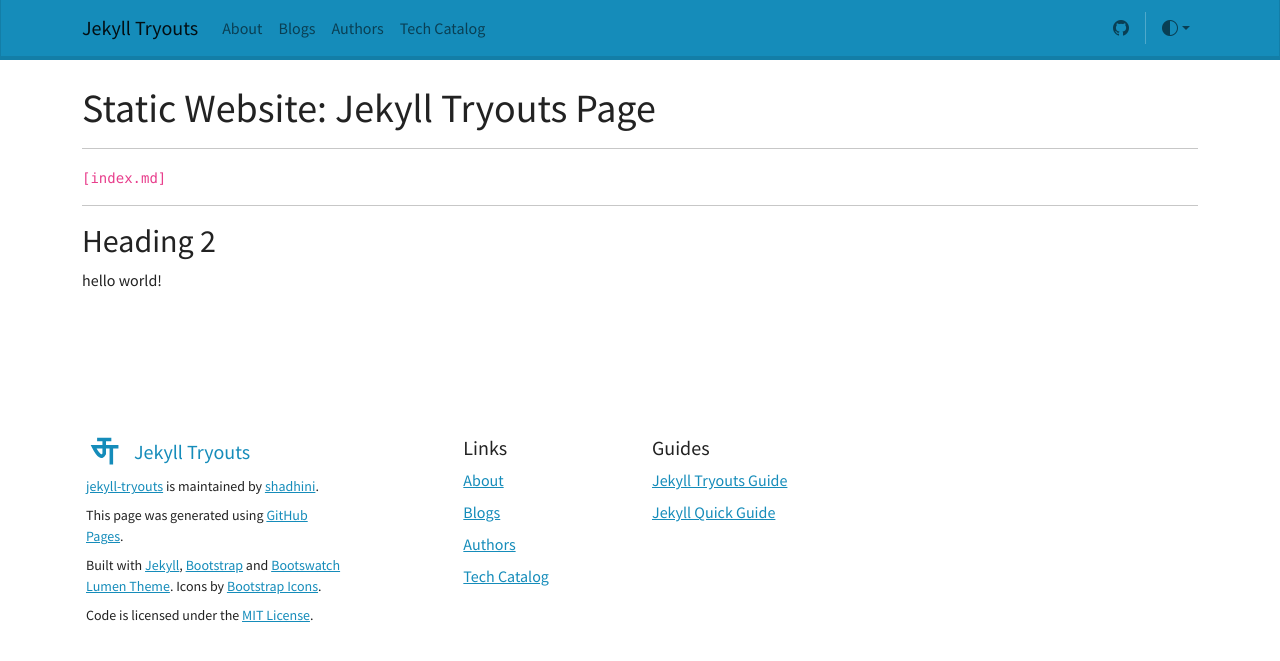
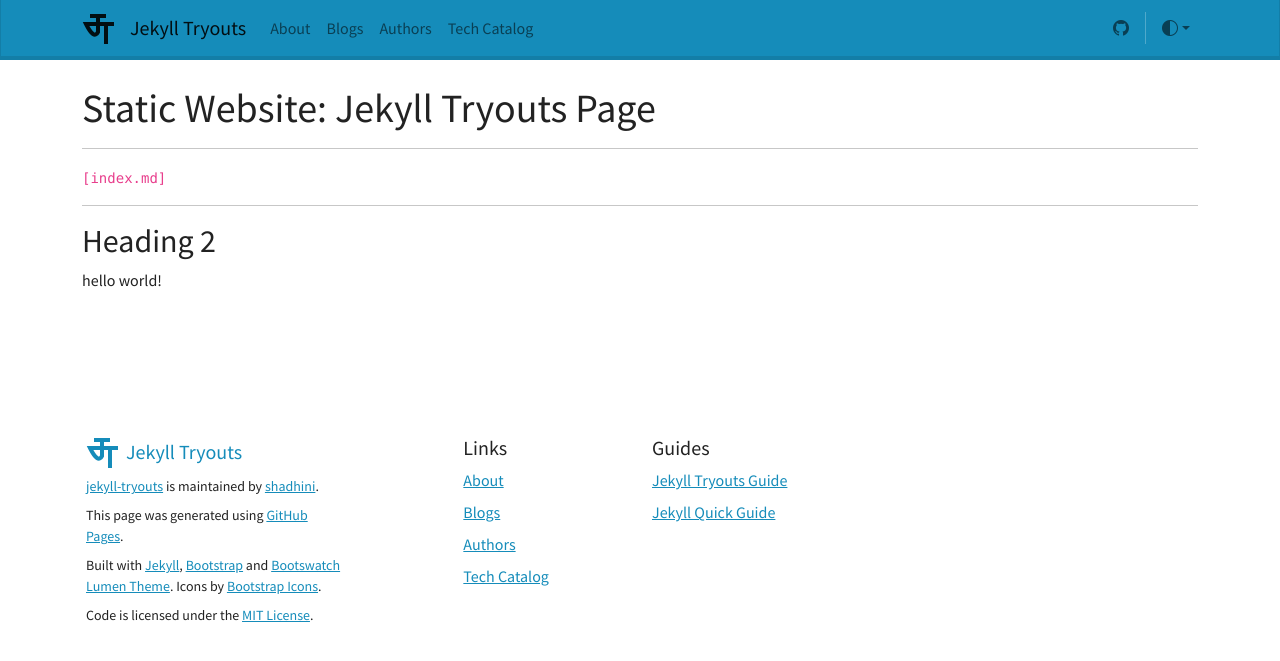
Before and after one commit to shadhini/jekyll-tryouts, a Jekyll site: the page built from docs/index.md, in a window 1280 px wide. Shown: the top 661 px of the page. Built offline with Jekyll 4.4.1, drawn with Linux system fonts in a browser that asks for light colours; nearby versions of some CDN libraries.

Commit message:
minor updates to navigation bar and footer

```diff
--- a/docs/_includes/footer.html
+++ b/docs/_includes/footer.html
@@ -3,7 +3,7 @@
         <div class="row">
             <div class="col-lg-3 mb-3">
                 <a class="d-inline-flex align-items-center mb-2 text-body-emphasis text-decoration-none" href="{{ site.baseurl }}/">
-                    <svg xmlns="http://www.w3.org/2000/svg" width="40" height="32" class="d-block me-2" viewBox="0 0 450 450" role="img"><title>{{ site.title }}</title><path d="M 100 50 L 300 50 L 200 50 L 200 250 Q 150 350 50 150 L 400 150 L 300 150 L 300 400 " stroke="currentColor" stroke-width="50" fill="none"></path></svg>
+                    <svg xmlns="http://www.w3.org/2000/svg" width="32" height="32" class="d-block me-2" viewBox="0 0 400 400" role="img"><title>{{ site.title }}</title><path d="M 100 50 L 300 50 L 200 50 L 200 250 Q 150 350 50 150 L 400 150 L 300 150 L 300 400 " stroke="currentColor" stroke-width="50" fill="none"></path></svg>
                     <span class="fs-5">{{ site.title }}</span>
                 </a>
                 <ul class="list-unstyled small">
--- a/docs/_includes/navigation.html
+++ b/docs/_includes/navigation.html
@@ -1,6 +1,9 @@
 <!-- Navigation with Data files and Sass Best Practices-->
-<nav class="navbar navbar-expand-lg bg-primary" data-bs-theme="dark">
+<nav class="navbar navbar-expand-lg bg-primary sticky-top" data-bs-theme="dark">
     <div class="container">
+        <a class="navbar-brand p-0 me-0 me-lg-2" href="{{ site.baseurl }}/" aria-label="Bootstrap">
+         <svg xmlns="http://www.w3.org/2000/svg" width="32" height="32" class="d-block me-2" viewBox="0 0 400 400" role="img"><title>{{ site.title }}</title><path d="M 100 50 L 300 50 L 200 50 L 200 250 Q 150 350 50 150 L 400 150 L 300 150 L 300 400 " stroke="currentColor" stroke-width="50" fill="none"></path></svg>
+        </a>
         <a class="navbar-brand" href="{{ site.baseurl }}/">{{ site.title }}</a>
         <button class="navbar-toggler" type="button" data-bs-toggle="collapse" data-bs-target="#navbarColor01" aria-controls="navbarColor01" aria-expanded="false" aria-label="Toggle navigation">
             <span class="navbar-toggler-icon"></span>
```
